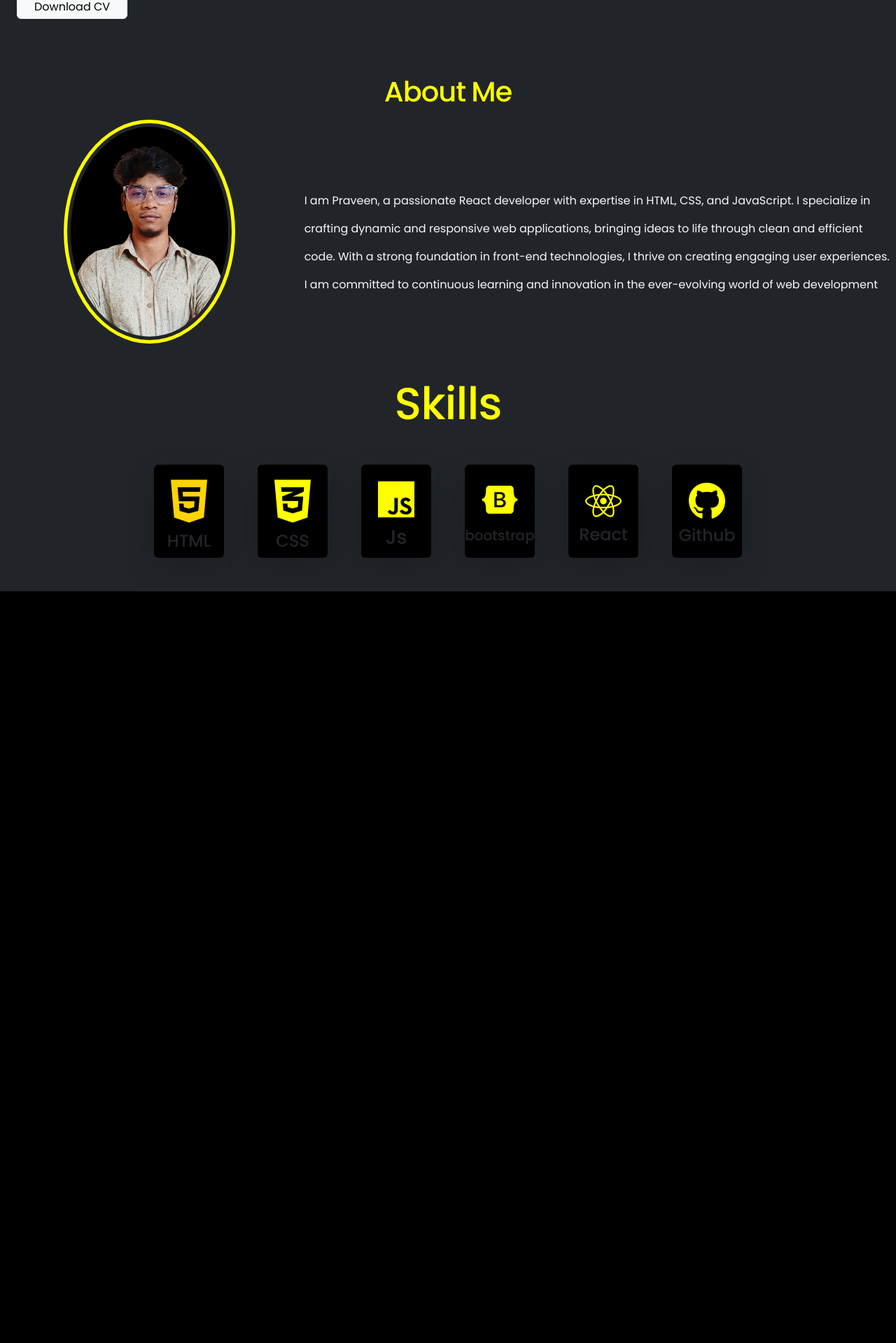
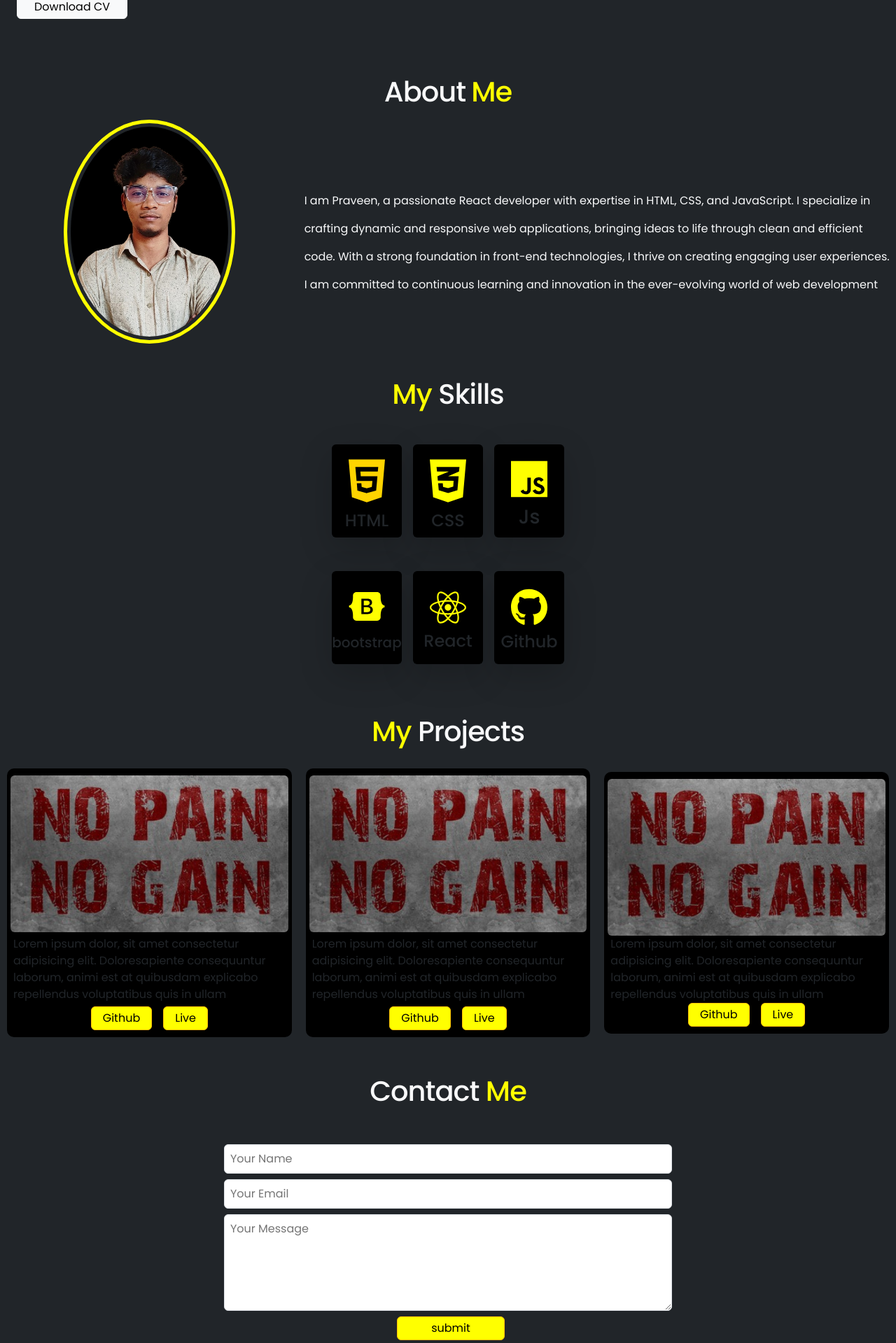
Before and after one commit to PraveeDurairaj/Port, a React (Create React App) app: page / in a window 1280 px wide. Shown: the part 489-2408 px from the top of the page at 70% size. Before the commit the page ends 1334 px from the top, so only its background shows below. Built offline with nearby package versions, Linux system fonts and the light colour scheme.

Commit message:
project finshed

```diff
--- a/package.json
+++ b/package.json
@@ -11,6 +11,7 @@
     "react-bootstrap": "^2.10.0",
     "react-dom": "^18.2.0",
     "react-scripts": "5.0.1",
+    "typed.js": "^2.1.0",
     "web-vitals": "^2.1.4"
   },
   "scripts": {
--- a/src/App.js
+++ b/src/App.js
@@ -5,6 +5,7 @@ import './App.css'
 import About from './components/3About/About'
 import Skills from './components/4Skills/Skills';
 import Projects from './components/5Projects/Projects';
+import Contact from './components/6Contact/Contact';
 
 function App() {
   return (
@@ -13,6 +14,8 @@ function App() {
       <Home/>
       <About/>
       <Skills/>
+      <Projects/>
+      <Contact/>
     </>
   );
 }
--- a/src/components/1Navigation/Nav.css
+++ b/src/components/1Navigation/Nav.css
@@ -12,7 +12,7 @@
     margin-top: 5px !important;
 }
 .nav-link{
-    border-bottom: 2px solid black !important;
+    border-bottom: 2px solid #212529 !important;
 
 }
 .nav-link:hover{
--- a/src/components/1Navigation/Nav.jsx
+++ b/src/components/1Navigation/Nav.jsx
@@ -5,16 +5,16 @@ import './Nav.css'
 const Navigation = () => {
   return (
   <>
-    <Navbar expand="lg" className="bg-body-tertiary pb-0"  >
+    <Navbar expand="lg" className="bg-body-tertiary pb-0 position-sticky" id='Nav'  >
       <Container className='bg-dark text-light mb-0' fluid >
         <Navbar.Brand href="#home" style={{'color':'yellow'}} className='fw-600 fs-3 ps-3'>Praveen</Navbar.Brand>
         <Navbar.Toggle aria-controls="basic-navbar-nav" />
         <Navbar.Collapse id="basic-navbar-nav" className='justify-content-end'>
           <Nav>
-            <Nav.Link href="#home" style={{'color':'white'}} className='px-4 mx-4 pt-2'>Home</Nav.Link>
-            <Nav.Link href="#link" style={{'color':'white'}} className='px-4 mx-4 pt-2'>About</Nav.Link>
-            <Nav.Link href="#link" style={{'color':'white'}} className='px-4 mx-4 pt-2'>Skills</Nav.Link>
-            <Nav.Link href="#link" style={{'color':'white'}} className='px-4 mx-4 pt-2'>Project</Nav.Link>
+            <Nav.Link href="#Home" style={{'color':'white'}} className='px-4 mx-4 pt-2'>Home</Nav.Link>
+            <Nav.Link href="#About" style={{'color':'white'}} className='px-4 mx-4 pt-2'>About</Nav.Link>
+            <Nav.Link href="#skill-header" style={{'color':'white'}} className='px-4 mx-4 pt-2'>Skills</Nav.Link>
+            <Nav.Link href="#Projects" style={{'color':'white'}} className='px-4 mx-4 pt-2'>Project</Nav.Link>
             <Nav.Link href="#link" style={{'color':'white'}} className='px-4 mx-4 pt-2'>Contact</Nav.Link>
           </Nav>
         </Navbar.Collapse>
--- a/src/components/2Home/Home.jsx
+++ b/src/components/2Home/Home.jsx
@@ -1,18 +1,20 @@
 import React from 'react'
-import { Container , Button } from 'react-bootstrap'
+import { Container, Button } from 'react-bootstrap'
 import './Home.css';
 import linkedIn from './linkedin.png'
 import gitHub from './github.png'
 
 
+
+
 const Home = () => {
   return (
 
-      <Container fluid className='bg-dark text-light mt-0 '>
+    <Container fluid className='bg-dark text-light mt-0 ' id='Home'>
       <div className='home-container py-5'>
         <p className='pt-5 ps-4 fs-3'>Hello</p>
         <h1 className='ps-4 display-1'>I'm <span>Praveen</span></h1>
-     <h1 className='ps-4 display-1'>React Developer</h1>
+        <h1 className='ps-4 display-1' >React Developer</h1>
         <p className='ps-4 my-3'>As a React Developer. I Spaclallze In Bullding
           Interactive and responsive user interfaces using the React libray</p>
         <div className="intro-icons-container ps-4 mt-3">
--- a/src/components/3About/About.jsx
+++ b/src/components/3About/About.jsx
@@ -5,7 +5,7 @@ import './About.css'
 
 const About = () => {
     return (
-        <Container className='bg-dark text-light' fluid>
+        <Container className='bg-dark text-light' fluid id='About'>
             <h1 className='d-flex justify-content-center pt-2 '>About <span className='ps-2' style={{'color':'yellow'}}>Me</span></h1>
             <Row>
                 <Col md={4} className='mt-3 d-flex justify-content-center'>
--- a/src/components/4Skills/Skills.css
+++ b/src/components/4Skills/Skills.css
@@ -7,6 +7,3 @@
     justify-content: center;
     flex-direction: column;
 }
-h1{
-    color: yellow !important;
-}
--- a/src/components/4Skills/Skills.jsx
+++ b/src/components/4Skills/Skills.jsx
@@ -1,5 +1,5 @@
 import React from 'react'
-import { Container,Row,Col,Image } from 'react-bootstrap';
+import { Container, Row, Col, Image } from 'react-bootstrap';
 import html from './html5 (1).svg'
 import css from './css3-alt.svg'
 import js from './js.svg'
@@ -14,15 +14,19 @@ import './Skills.css'
 const Skills = () => {
   return (
     <>
-    <h1 className='text-center bg-dark py-5 display-3'>Skills</h1>
-    <Container fluid className='d-flex bg-dark justify-content-center gap-5 flex-wrap'>
-        <div className='box  shadow-lg p-3 mb-5  rounded'><Image src={html} className='w-100  p-2'/><h4>HTML</h4></div>
-        <div className='box shadow-lg p-3 mb-5  rounded'><Image src={css} className='w-100 p-2'/><h4>CSS</h4></div>
-        <div className='box shadow-lg p-3 mb-5  rounded'><Image src={js} className='w-100 p-2'/><h3>Js</h3></div>
-        <div className='box shadow-lg p-3 mb-5  rounded'><Image src={bootstrap} className='w-100 p-2 '/><h5 className='mt-2'>bootstrap</h5></div>
-        <div className='box shadow-lg p-3 mb-5  rounded'><Image src={react} className='w-100 p-2'/><h4>React</h4></div>
-        <div className='box shadow-lg p-3 mb-5  rounded'><Image src={git} className='w-100 p-2'/><h4>Github</h4></div>
-    </Container>
+      <h1 id='skill-header' className='text-center bg-dark text-light py-5'><span>My</span> Skills</h1>
+      <Container fluid className='d-flex bg-dark justify-content-center align-items-center flex-wrap flex-column'>
+        <Row className='gap-3'>
+          <Col><div className='box  shadow-lg p-3 mb-5  rounded'><Image src={html} className='w-100  p-2' /><h4>HTML</h4></div></Col>
+          <Col><div className='box shadow-lg p-3 mb-5  rounded'><Image src={css} className='w-100 p-2' /><h4>CSS</h4></div></Col>
+          <Col><div className='box shadow-lg p-3 mb-5  rounded'><Image src={js} className='w-100 p-2' /><h3>Js</h3></div></Col>
+        </Row>
+        <Row className='gap-3'>
+          <Col><div className='box shadow-lg p-3 mb-5  rounded'><Image src={bootstrap} className='w-100 p-2 ' /><h5 className='mt-2'>bootstrap</h5></div></Col>
+          <Col> <div className='box shadow-lg p-3 mb-5  rounded'><Image src={react} className='w-100 p-2' /><h4>React</h4></div></Col>
+          <Col><div className='box shadow-lg p-3 mb-5  rounded'><Image src={git} className='w-100 p-2' /><h4>Github</h4></div></Col>
+        </Row>
+      </Container>
     </>
 
   );
--- a/src/components/5Projects/Projects.css
+++ b/src/components/5Projects/Projects.css
@@ -0,0 +1,16 @@
+.project-container{
+ background-color: black;
+ padding: 10px 5px !important;
+ margin: 5px 10px !important;
+ border-radius: 10px;
+}
+.project-container .project-text-container{
+    margin: 5px auto!important;
+}
+.project-container .project-btn-container{
+    display: flex;
+    justify-content: center;
+}
+.button{
+    background-color: yellow !important;
+}
--- a/src/components/5Projects/Projects.jsx
+++ b/src/components/5Projects/Projects.jsx
@@ -1,16 +1,65 @@
 import React from 'react'
 import './Projects.css'
-import { Container,Col,Row } from 'react-bootstrap'
+import { Container, Image, Row, Col, Button } from 'react-bootstrap'
+import project_photo from './quote-6734894 (1).jpg'
 
 const Projects = () => {
   return (
-   <Container fluid className='bg-dark text-white'>
-     <Row>
-        <Col>
+    <Container fluid className='bg-dark text-light' id='Projects'>
+      <h1 className='text-center py-4'><span>My</span> Projects</h1>
+      <Row lg={12} className='d-flex justify-content-center align-items-center'>
+        <Col sm={12} lg={4}>
+          <div className="project-container">
+            <div className="project-img-container">
+              <Image src={project_photo} className='rounded w-100' />
+            </div>
+            <div className="project-text-container">
+              <p className='text-dark text-justify px-1'> Lorem ipsum dolor, sit amet consectetur adipisicing elit. Doloresapiente consequuntur
+                laborum, animi est at quibusdam explicabo repellendus voluptatibus quis in ullam
+              </p>
+            </div>
+            <div className="project-btn-container">
+              <Button variant="warning" className='px-3 py-1 button'>Github</Button>
+              <Button variant="warning px-3 py-1 ms-3" className='button'>Live</Button>
+            </div>
+          </div>
+        </Col>
 
+
+       <Col sm={12} lg={4}><div className="project-container">
+        <div className="project-img-container">
+            <Image src={project_photo} className='rounded w-100' />
+          </div>
+          <div className="project-text-container">
+            <p className='text-dark text-justify px-1'> Lorem ipsum dolor, sit amet consectetur adipisicing elit. Doloresapiente consequuntur
+              laborum, animi est at quibusdam explicabo repellendus voluptatibus quis in ullam
+            </p>
+          </div>
+           <div className="project-btn-container">
+            <Button variant="warning" className='px-3 py-1 button'>Github</Button>
+            <Button variant="warning px-3 py-1 ms-3" className='button'>Live</Button>
+           </div>
+         </div>
+       </Col>
+
+
+        <Col sm={12} lg={4}><div className="project-container" >
+          <div className="project-img-container" >
+            <Image src={project_photo} className='rounded w-100' />
+          </div>
+          <div className="">
+            <p className='text-dark text-justify px-1'> Lorem ipsum dolor, sit amet consectetur adipisicing elit. Doloresapiente consequuntur
+              laborum, animi est at quibusdam explicabo repellendus voluptatibus quis in ullam
+            </p>
+          </div>
+          <div className="project-btn-container">
+            <Button variant="warning" className='px-3 py-1 button'>Github</Button>
+            <Button variant="warning px-3 py-1 ms-3" className='button'>Live</Button>
+          </div>
+        </div>
         </Col>
-     </Row>
-   </Container>
+      </Row>
+    </Container>
   )
 }
 
--- /dev/null
+++ b/src/components/6Contact/Contact.jsx
@@ -0,0 +1,28 @@
+import React from 'react'
+import { Container,Button ,Row} from 'react-bootstrap'
+import './contact.css'
+
+const Contact = () => {
+    return (
+        <Container className='bg-dark' fluid>
+            <div className='contact-container'>
+                <div className="contact-container-header">
+                    <h1 className='text-center text-light py-5'>Contact <span>Me</span></h1>
+                </div>
+
+               <div className="contact d-flex justify-content-center form-container">
+                    <form className='d-flex flex-column w-50'>
+                        <input type="text" className='rounded p-2 border none my-1' placeholder='Your Name' />
+                        <input type="Email"className='rounded p-2 border none my-1' placeholder='Your Email' />
+                        <textarea cols="10" rows="5" placeholder='Your Message' className='rounded p-2 border none my-1'></textarea>
+                        <div className="form-btn d-flex justify-content-center">
+                             <Button variant="warning px-5 py-1 ms-2 my-1"  className='button'>submit</Button>
+                        </div>
+                    </form>
+                </div>
+            </div>
+        </Container>
+    )
+}
+
+export default Contact
--- /dev/null
+++ b/src/components/6Contact/contact.css
@@ -0,0 +1,5 @@
+@media screen and (max-width:576px) {
+    .form-container form{
+        width: 75% !important;
+    }
+}
```
Also changed, not shown: src/components/5Projects/quote-6734894 (1).jpg (added), 1 other file (tests, documents, lock files or other folders). Lines whose indentation alone changed are shown as unchanged.
